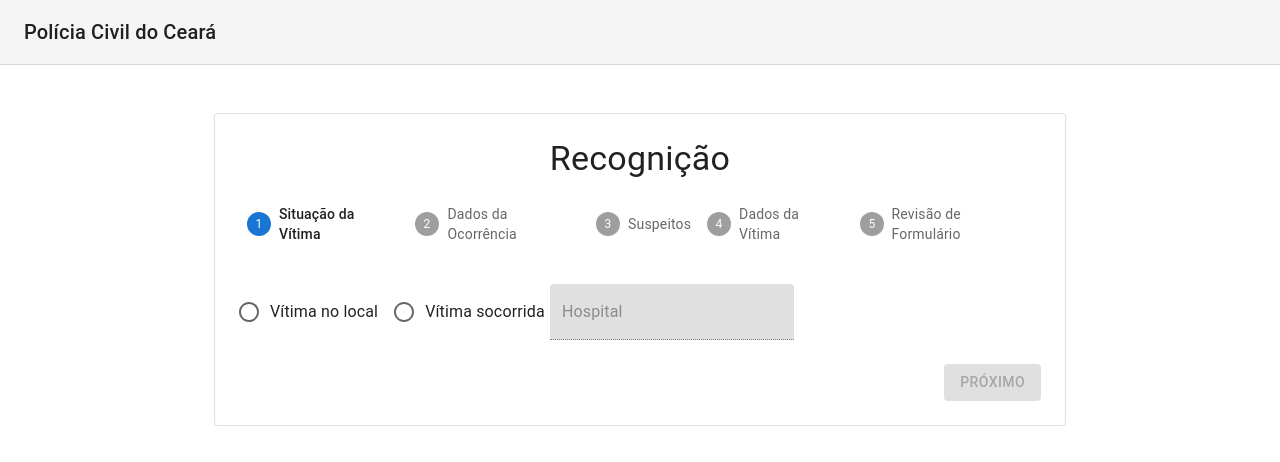
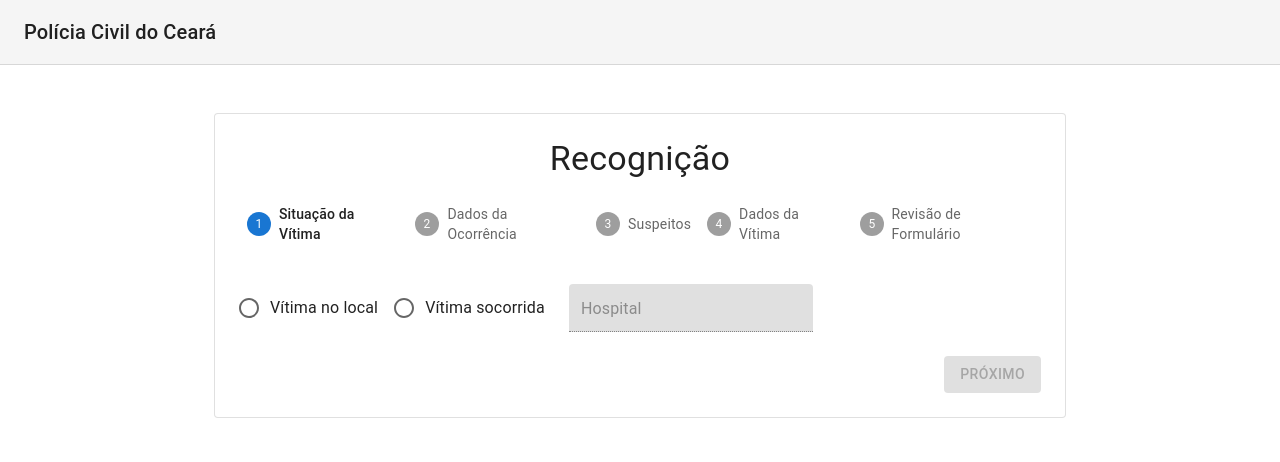
Before and after one commit to atilafb/pc-ce-react-challenge, a React (Create React App) app: page / in a window 1280 px wide. Shown: the top 462 px of the page. Built offline with nearby package versions, Linux system fonts and the light colour scheme; what @react-pdf/renderer would draw is missing.

Commit message:
fix: adjust Hospital textField size and position

```diff
--- a/src/components/SituacaoDaVitimaForm.js
+++ b/src/components/SituacaoDaVitimaForm.js
@@ -33,11 +33,12 @@ export default function SituacaoDaVitimaForm({ onChange, formValues, errors }) {
         <FormControlLabel value='No local' control={<Radio onClick={handleLocalDaVitima}/>} label="Vítima no local" error={errors?.localDaVitima}/>
         <FormControlLabel value='Socorrida' control={<Radio onClick={handleLocalDaVitima}/>} label="Vítima socorrida" error={errors?.localDaVitima}/>
         <FormControlLabel
+        sx={{ ml: 1 }}
         control={
           vitimaFoiSocorrida ?
-          (<TextField required id="filled-required" label="Hospital" variant="filled" value={nomeDoHospital} onChange={handleNomeDoHospital} error={errors?.nomeDoHospital}/>)
+          (<TextField required id="filled-required" label="Hospital" variant="filled" size='small' value={nomeDoHospital} onChange={handleNomeDoHospital} error={errors?.nomeDoHospital}/>)
           :
-          (<TextField disabled id="filled-required" label="Hospital" variant="filled" />)
+          (<TextField disabled id="filled-required" label="Hospital" variant="filled" size='small' />)
         }
         />
       </RadioGroup>
```
